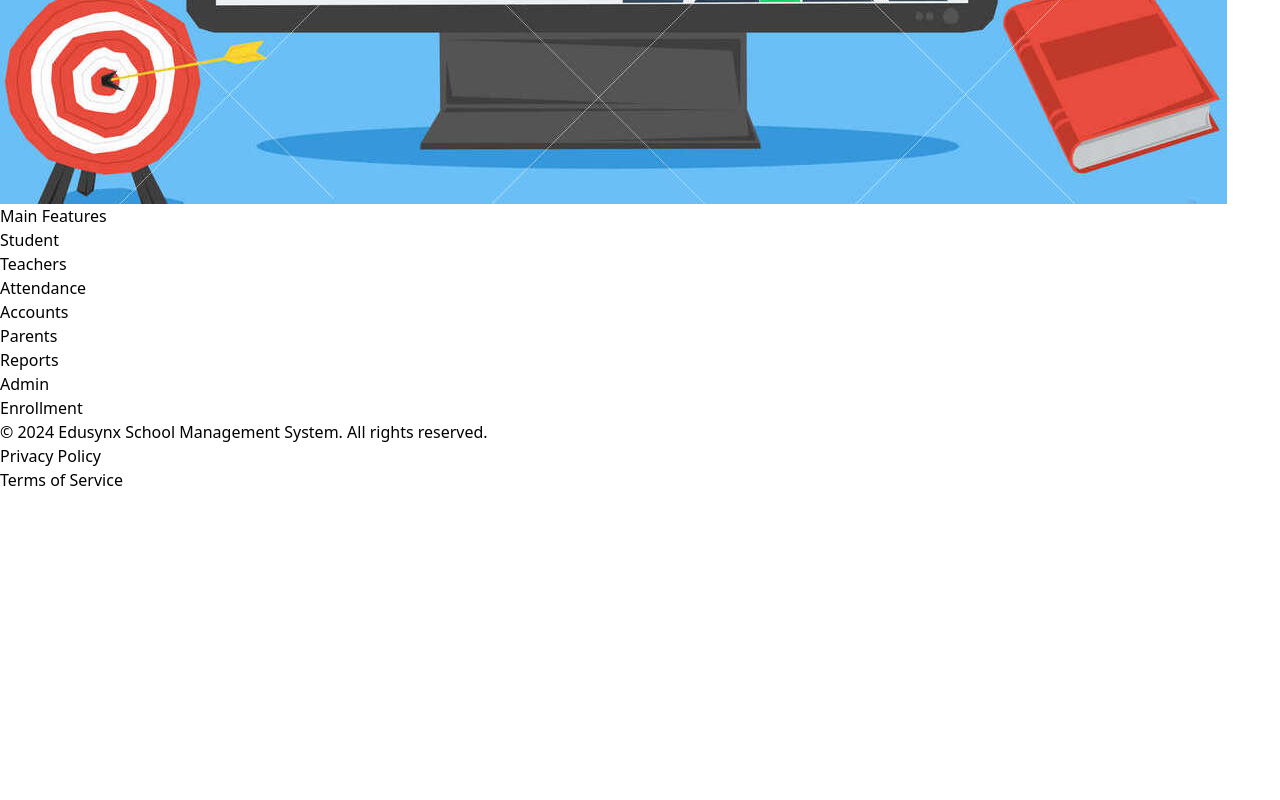
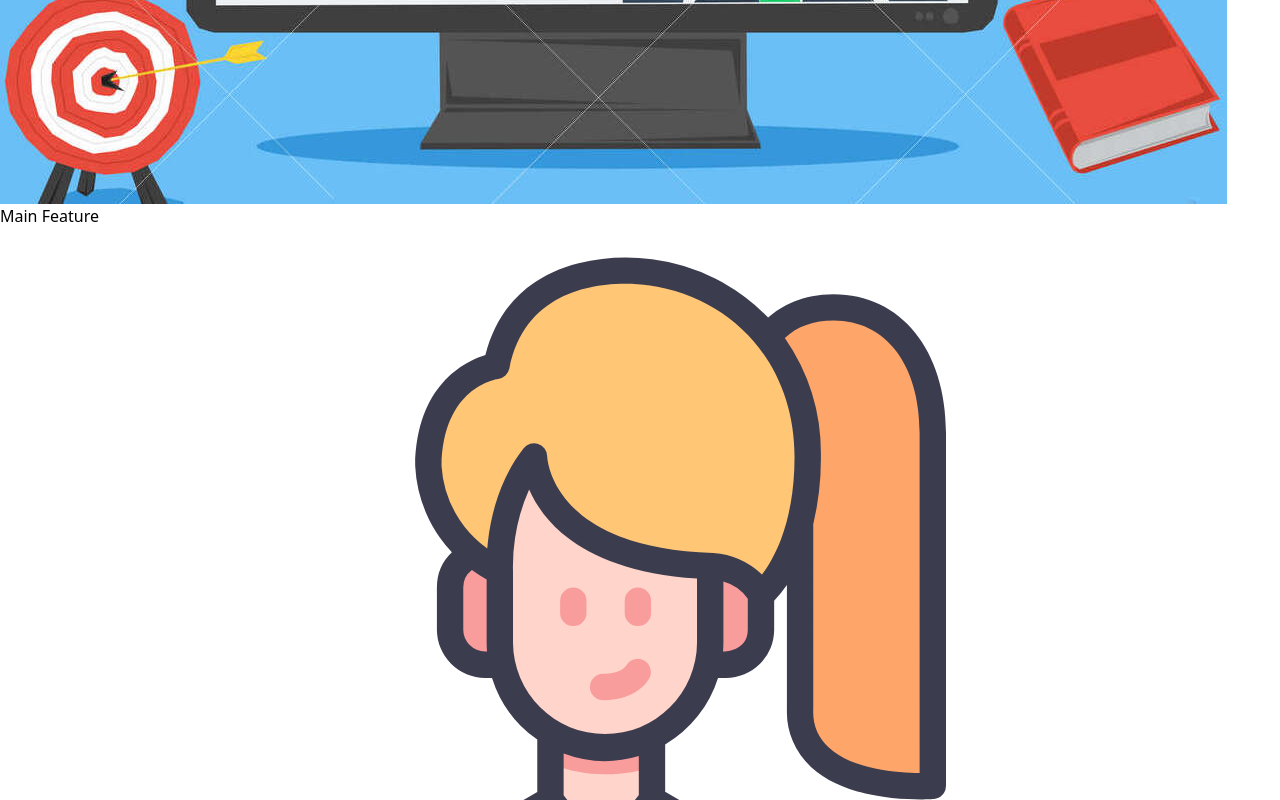
Before and after one commit to elamuhombe/gomycode-mern-edusynx-school-management-system, a React (Vite) app in the folder client/: page / in a window 1280 px wide. Shown: the part 987-1787 px from the top of the page. Before the commit the page ends 1479 px from the top, so only its background shows below. Built offline with nearby package versions, Linux system fonts and the light colour scheme.

Commit message:
chore: Modify hero section heading

```diff
--- a/client/src/components/shared/Main.tsx
+++ b/client/src/components/shared/Main.tsx
@@ -1,60 +1,109 @@
-
-
 export default function Main() {
   return (
-   <div className="flex-row">
-
+    <div className="flex flex-col px-6">
       {/* Hero Section */}
       <section className="flex">
         <div className="flex-1">
-      <h1 className="text-2xl font-lato font-bold mt-8">Welcome to Edusynx School Management System, where education meets innovation!</h1>
+          <h1 className="text-2xl font-lato font-bold mt-8">Edusynx School Management System, where education meets innovation!</h1>
           <p className="mt-4">Are you tired of the old-fashioned administrative hassles that come with managing a school? Look no further! Our cutting-edge platform is designed to streamline every aspect of school management, from student enrollment to academic performance tracking.</p>
         </div>
         <div className="flex-1 flex justify-center">
           <img src="/images/school-system.jpg" alt="school system" />
+        </div>
+      </section>
 
+      {/* Main Features Section */}
+      <section className="flex">
+      <h2 className="flex mt-20 flex-row">Main Feature</h2>
+      <div className="flex mt-8 justify-center gap-4 flex-wrap">
+      <div className="max-w-sm rounded overflow-hidden shadow-lg">
+          <img className="w-40 h-40 mx-auto" src="/images/student.svg" alt="Student image" />
+          <div className="px-6 py-4">
+            <div className="font-bold text-xl mb-2">Students Module</div>
+            <p className="text-gray-700 text-base">
+              Lorem ipsum dolor sit amet, consectetur adipiscing elit. Nullam eget libero at quam fermentum iaculis ut nec eros.
+            </p>
+          </div>
+          <div className="px-6 pt-4 pb-2">
+            <span className="inline-block bg-gray-200 rounded-full px-3 py-1 text-sm font-semibold text-gray-700 mr-2">#tag1</span>
+            <span className="inline-block bg-gray-200 rounded-full px-3 py-1 text-sm font-semibold text-gray-700 mr-2">#tag2</span>
+            <span className="inline-block bg-gray-200 rounded-full px-3 py-1 text-sm font-semibold text-gray-700">#tag3</span>
+          </div>
+        </div>
+        <div className="max-w-sm rounded overflow-hidden shadow-lg">
+          <img className="w-40 h-40 mx-auto" src="/images/teacher.svg" alt="Teacher image" />
+          <div className="px-6 py-4">
+            <div className="font-bold text-xl mb-2">Teachers Module</div>
+            <p className="text-gray-700 text-base">
+              Lorem ipsum dolor sit amet, consectetur adipiscing elit. Nullam eget libero at quam fermentum iaculis ut nec eros.
+            </p>
+          </div>
+          <div className="px-6 pt-4 pb-2">
+            <span className="inline-block bg-gray-200 rounded-full px-3 py-1 text-sm font-semibold text-gray-700 mr-2">#tag1</span>
+            <span className="inline-block bg-gray-200 rounded-full px-3 py-1 text-sm font-semibold text-gray-700 mr-2">#tag2</span>
+            <span className="inline-block bg-gray-200 rounded-full px-3 py-1 text-sm font-semibold text-gray-700">#tag3</span>
+          </div>
+        </div>
+        <div className="max-w-sm rounded overflow-hidden shadow-lg">
+          <img className="w-40 h-40 mx-auto" src="/images/accounts.svg" alt="Accounts image" />
+          <div className="px-6 py-4">
+            <div className="font-bold text-xl mb-2">Accounts Module</div>
+            <p className="text-gray-700 text-base">
+              Lorem ipsum dolor sit amet, consectetur adipiscing elit. Nullam eget libero at quam fermentum iaculis ut nec eros.
+            </p>
+          </div>
+          <div className="px-6 pt-4 pb-2">
+            <span className="inline-block bg-gray-200 rounded-full px-3 py-1 text-sm font-semibold text-gray-700 mr-2">#tag1</span>
+            <span className="inline-block bg-gray-200 rounded-full px-3 py-1 text-sm font-semibold text-gray-700 mr-2">#tag2</span>
+            <span className="inline-block bg-gray-200 rounded-full px-3 py-1 text-sm font-semibold text-gray-700">#tag3</span>
+          </div>
+        </div>
+        <div className="max-w-sm rounded overflow-hidden shadow-lg">
+          <img className="w-40 h-40 mx-auto" src="/images/admin.svg" alt="Admin image" />
+          <div className="px-6 py-4">
+            <div className="font-bold text-xl mb-2">Admin Module</div>
+            <p className="text-gray-700 text-base">
+              Lorem ipsum dolor sit amet, consectetur adipiscing elit. Nullam eget libero at quam fermentum iaculis ut nec eros.
+            </p>
+          </div>
+          <div className="px-6 pt-4 pb-2">
+            <span className="inline-block bg-gray-200 rounded-full px-3 py-1 text-sm font-semibold text-gray-700 mr-2">#tag1</span>
+            <span className="inline-block bg-gray-200 rounded-full px-3 py-1 text-sm font-semibold text-gray-700 mr-2">#tag2</span>
+            <span className="inline-block bg-gray-200 rounded-full px-3 py-1 text-sm font-semibold text-gray-700">#tag3</span>
+          </div>
+        </div>
+        <div className="max-w-sm rounded overflow-hidden shadow-lg">
+          <img className="w-40 h-40 mx-auto" src="/images/report.svg" alt="Report image" />
+          <div className="px-6 py-4">
+            <div className="font-bold text-xl mb-2">Reports Module</div>
+            <p className="text-gray-700 text-base">
+              Lorem ipsum dolor sit amet, consectetur adipiscing elit. Nullam eget libero at quam fermentum iaculis ut nec eros.
+            </p>
+          </div>
+          <div className="px-6 pt-4 pb-2">
+            <span className="inline-block bg-gray-200 rounded-full px-3 py-1 text-sm font-semibold text-gray-700 mr-2">#tag1</span>
+            <span className="inline-block bg-gray-200 rounded-full px-3 py-1 text-sm font-semibold text-gray-700 mr-2">#tag2</span>
+            <span className="inline-block bg-gray-200 rounded-full px-3 py-1 text-sm font-semibold text-gray-700">#tag3</span>
+          </div>
+        </div>
+        <div className="max-w-sm rounded overflow-hidden shadow-lg">
+          <img className="w-40 h-40 mx-auto" src="/images/parents.svg" alt="Card image" />
+          <div className="px-6 py-4">
+            <div className="font-bold text-xl mb-2">Parents Module</div>
+            <p className="text-gray-700 text-base">
+              Lorem ipsum dolor sit amet, consectetur adipiscing elit. Nullam eget libero at quam fermentum iaculis ut nec eros.
+            </p>
+          </div>
+          <div className="px-6 pt-4 pb-2">
+            <span className="inline-block bg-gray-200 rounded-full px-3 py-1 text-sm font-semibold text-gray-700 mr-2">#tag1</span>
+            <span className="inline-block bg-gray-200 rounded-full px-3 py-1 text-sm font-semibold text-gray-700 mr-2">#tag2</span>
+            <span className="inline-block bg-gray-200 rounded-full px-3 py-1 text-sm font-semibold text-gray-700">#tag3</span>
+          </div>
+        </div>
 
       </div>
 
       </section>
-
-    {/* Main Features Section */}
-    <section className="flex mt-8">
-       <h2 className="text-2xl  text-center font-semi-bold">Main Features</h2>
-
-
-      <div>
-      <div>
-      <h5>Student</h5>
     </div>
-     <div>
-      <h5>Teachers</h5>
-     </div>
-     <div>
-      <h5>Attendance</h5>
-     </div>
-     <div>
-      <h5>Accounts</h5>
-     </div>
-     <div>
-      <h5>Parents</h5>
-     </div>
-     <div>
-      <h5>Reports</h5>
-     </div>
-     <div>
-      <h5>Admin</h5>
-     </div>
-     <div>
-      <h5>Enrollment</h5>
-     </div>
-      </div>
-
-
-
-    </section>
-
-
-   </div>
-  )
+  );
 }
```
Lines whose indentation alone changed are shown as unchanged.
